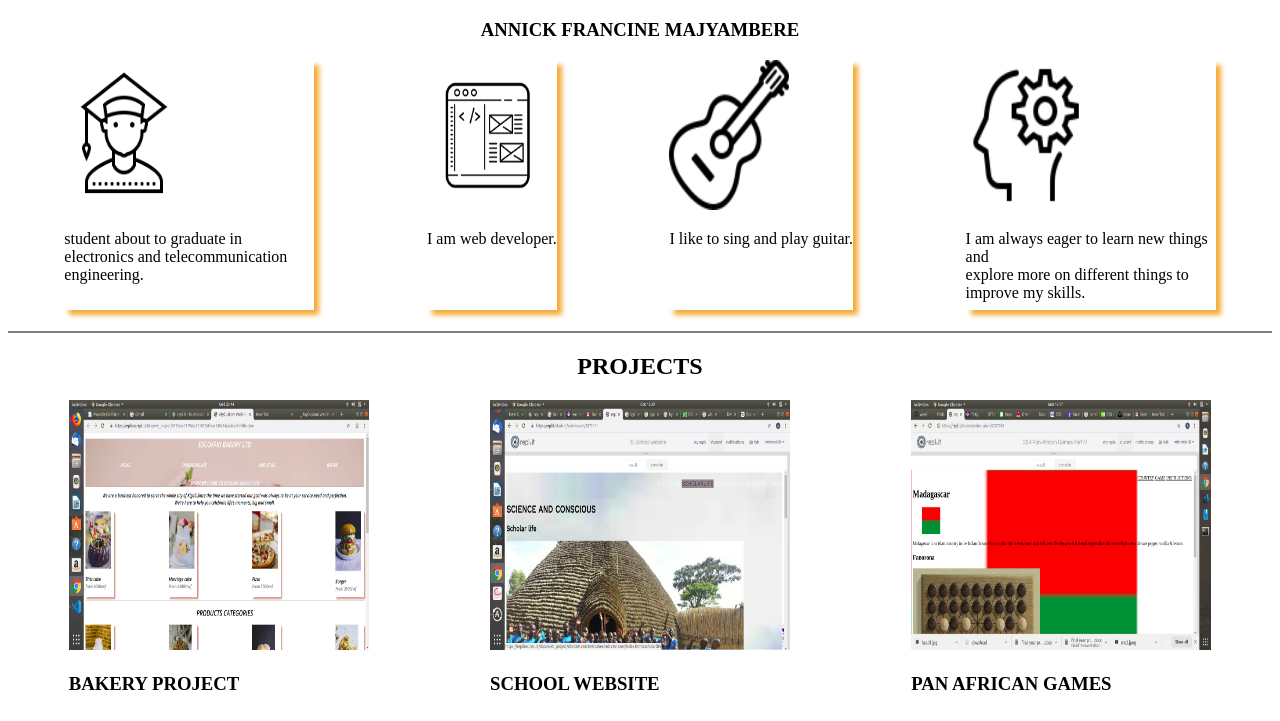
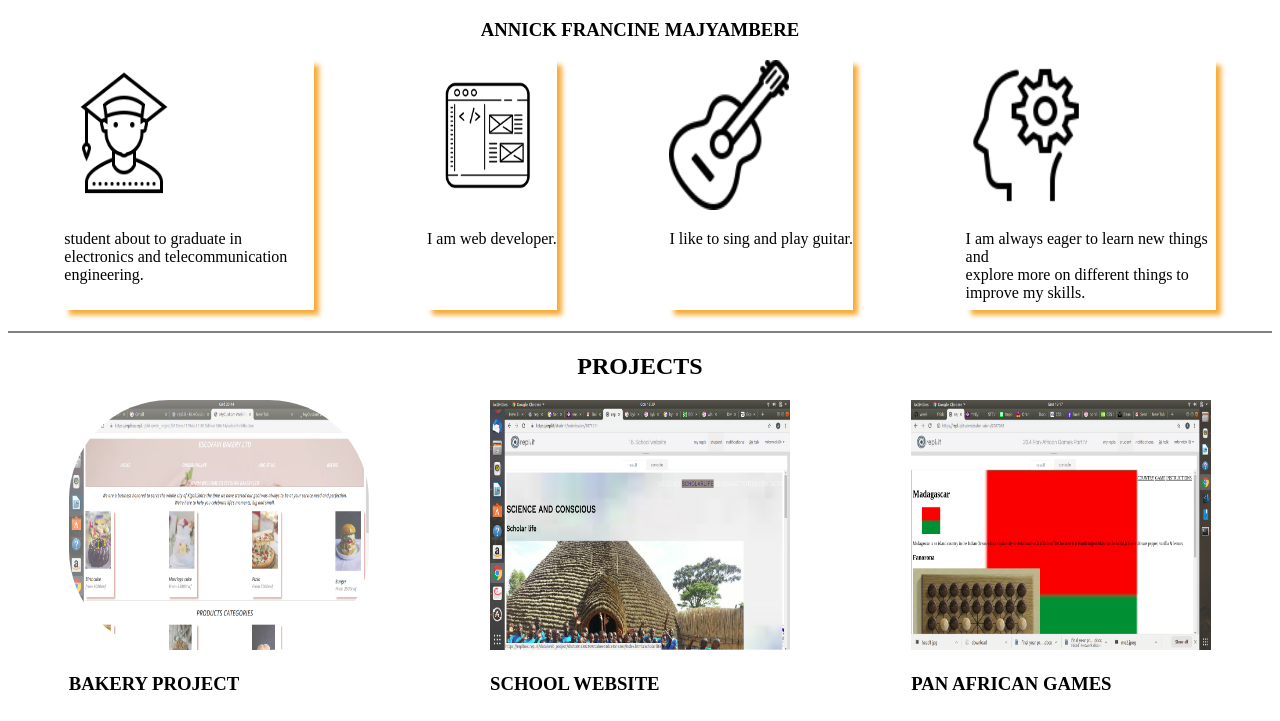
Before and after one commit to mfannick/week1-project, a plain HTML site: page index.html in a window 1280 px wide. In both pictures the pointer is over the picture 218 px from the left and 1559 px from the top of the page. Shown: the part 1035-1756 px from the top of the page. Drawn offline with Linux system fonts and the light colour scheme; files whose address does not match are found by name.

Commit message:
styling my projects pictures by hovering with border radius and opacity

```diff
--- a/week1-project-css/index.css
+++ b/week1-project-css/index.css
@@ -55,8 +55,8 @@ justify-content:space-around;
 
 }
 
-/* #img2:hover,#img3:hover,#img4:hover{
+#img2:hover,#img3:hover,#img4:hover{
 
     border-radius: 100px;
     opacity:0.7;
-}  */
+}
```
